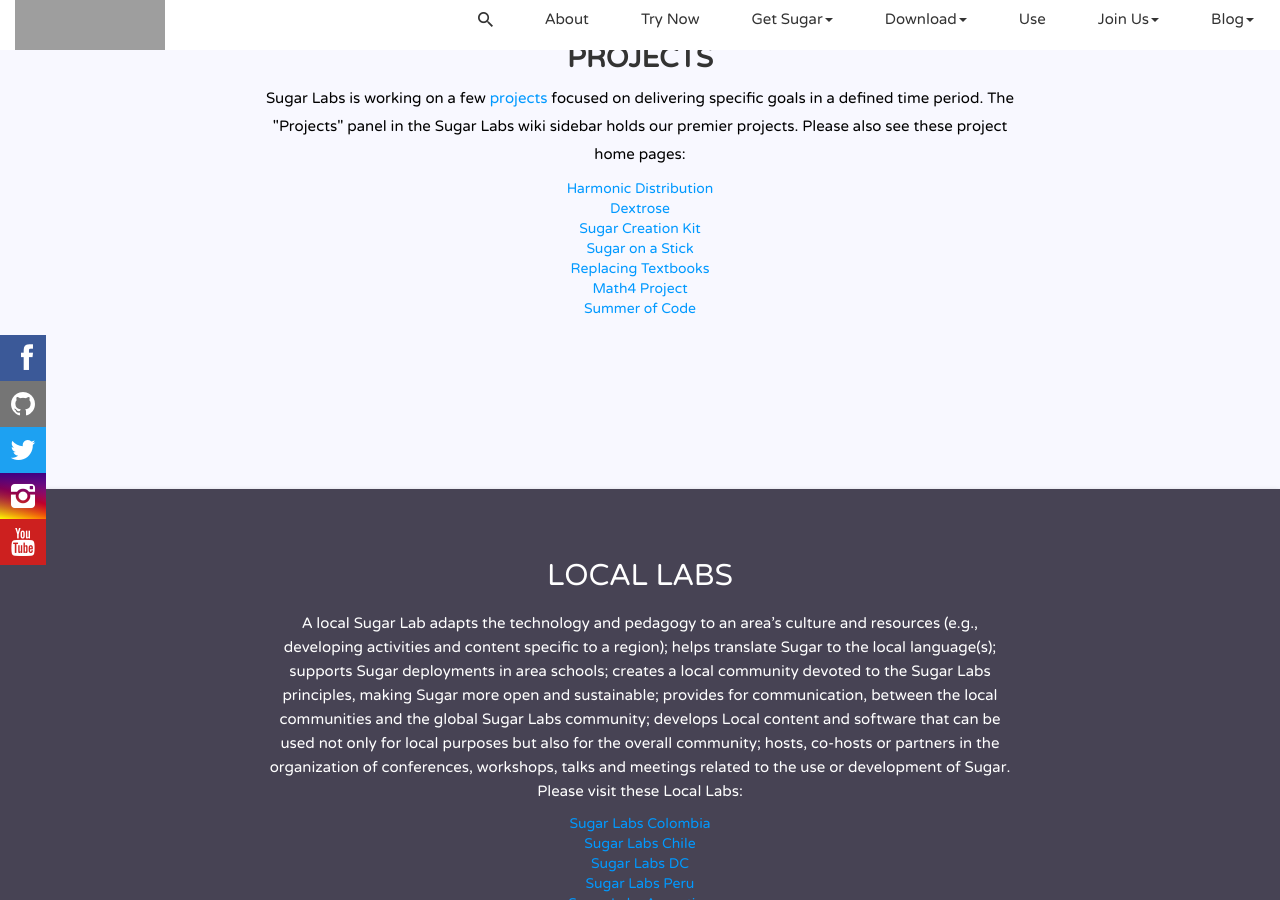
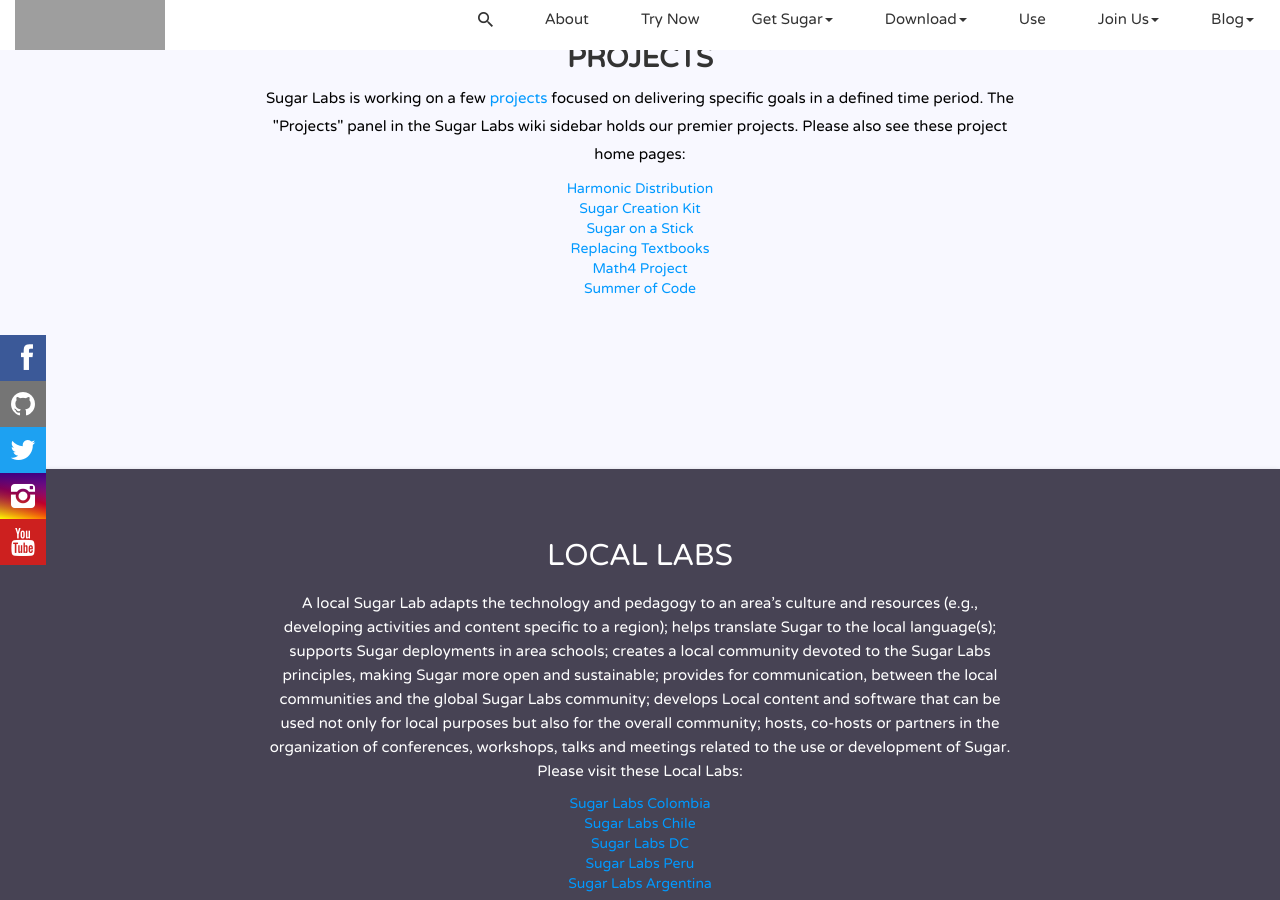
Before and after one commit to sugarlabs/www, a Jekyll site: the page built from about-us.html, in a window 1280 px wide and 900 px high, scrolled down 2684 px. Built offline with Jekyll 4.4.1, drawn with Linux system fonts in a browser that asks for light colours; some web fonts are replaced; comment, search, counter and statistics services are not loaded; grey boxes are pictures that could not be loaded.

Commit message:
Fix issue #114 : broken link in about-us.html

```diff
--- a/about-us.html
+++ b/about-us.html
@@ -181,7 +181,6 @@
                             <p class="customParagraphStyle">Sugar Labs is working on a few <a href="https://wiki.sugarlabs.org/go/Category:Project" class="hrefCustomColor">projects</a> focused on delivering specific goals in a defined time period. The "Projects" panel in the Sugar Labs wiki sidebar holds our premier projects. Please also see these project home pages:
                             <ul>
                                 <li><a href="https://wiki.sugarlabs.org/go/Harmonic_Distribution" class="hrefCustomColor">Harmonic Distribution</a></li>
-                                <li><a href="https://sugardextrose.org" class="hrefCustomColor">Dextrose</a></li>
                                 <li><a href="https://wiki.sugarlabs.org/go/Sugar_Creation_Kit" class="hrefCustomColor">Sugar Creation Kit</a></li>
                                 <li><a href="https://wiki.sugarlabs.org/go/Sugar_on_a_Stick" class="hrefCustomColor">Sugar on a Stick</a></li>
                                 <li><a href="https://wiki.sugarlabs.org/go/Replacing_Textbooks" class="hrefCustomColor">Replacing Textbooks</a></li>
```
